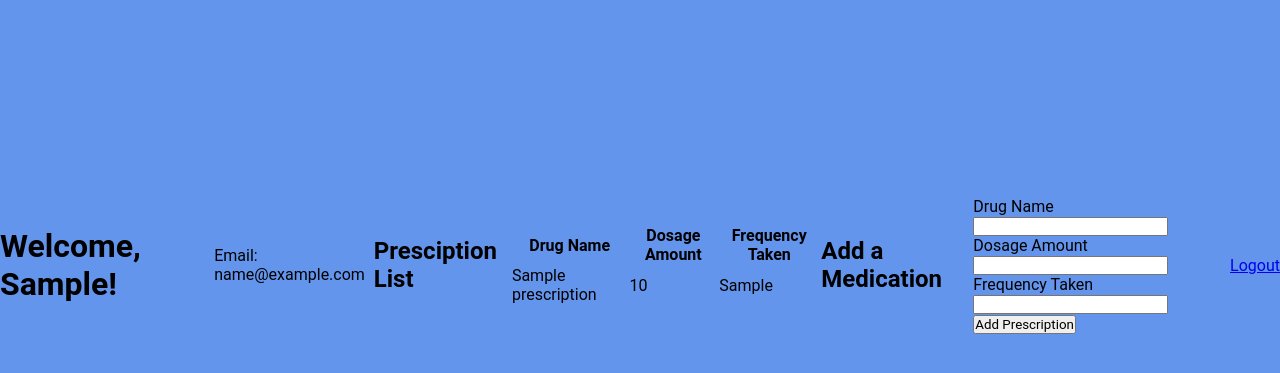
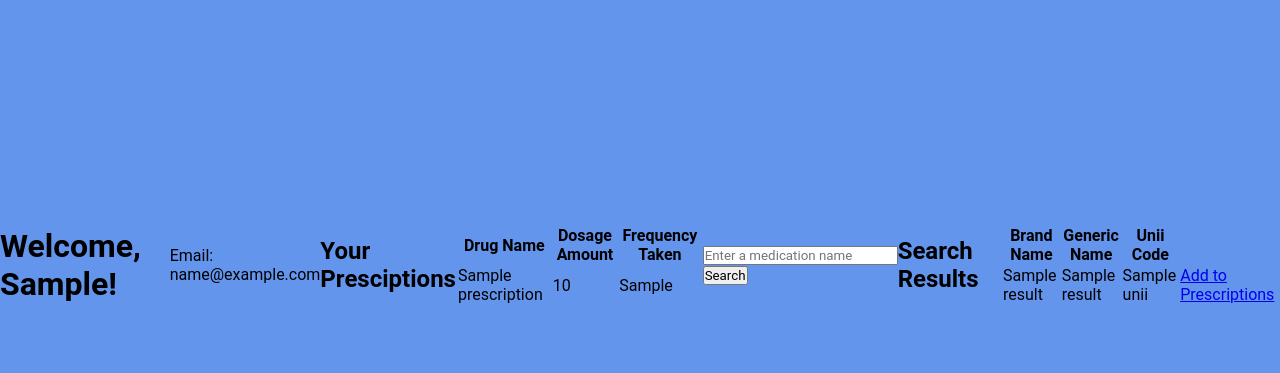
Before and after one commit to AmandaGrau/medMinder, a Flask app: template templates/profile.html in a window 1280 px wide. Shown: the part 135-508 px from the top of the page. Run offline with Flask 2, Linux system fonts and the light colour scheme; tables that the repository leaves empty hold one stand-in row (values such as "Sample post"); the template is opened without the code that fills it: values that come from a table or form of the project are taken from there, most other values are stand-ins (such as "Sample title", 1, 10 or a date in 2020).

Commit message:
Work on issues with displaying query results properly and user being able to search and add prescriptions.

```diff
--- a/server.py
+++ b/server.py
@@ -6,7 +6,6 @@ from model import connect_to_db, db
 import crud
 import rx_search
 from jinja2 import StrictUndefined
-
 import os
 
 app = Flask(__name__)
@@ -31,9 +30,6 @@ def login():
         email = request.form.get('email')
         password = request.form.get('password')
 
-        # user_id = session.get('user_id')
-        # user = crud.get_user_by_id(user_id)
-
         user = crud.get_user_by_email(email)
 
         if user and user.password == password:
@@ -42,7 +38,7 @@ def login():
             flash(f"Hello, {user.fname}!")
         return redirect('/profile')
 
-    # If user login attempt fails, display a message asking the user to try logging in again
+    # If login fails, display a message asking the user to try logging in again
     else:
         flash('The email or password you entered is incorrect. Please try again.')
     return render_template('homepage.html')
@@ -62,7 +58,7 @@ def register_user():
         # Check if user is exists
         existing_user = crud.get_user_by_email('email')
 
-        # If the user is registered but not logged in, redirect the user to login
+        # If user is registered but not logged in, redirect user to login
         if existing_user:
             # Display a message asking the user to login
             flash('A user account already exists with this email. Please log into your account.')
@@ -76,39 +72,35 @@ def register_user():
         session['user_id'] = new_user.user_id
         # Display message confirming successful login
         flash(f'Welcome, {fname}! Thank you for registering with medMinder.')
-        # If login successful, redirect to profile page (not yet created)
+        # If login successful, redirect to profile page
         return redirect ('/profile')
 
     return render_template('register.html')
 
-# Route for user to view profile
+
+# Route to view profile
 @app.route('/profile')
 def view_profile():
     """View user profile."""
 
-    if 'user_id' not in session:
-        flash(f'Please log in to view your profile.')
-        return redirect('/login')
+    user_id = session.get('user_id')
+    existing_user = crud.get_user_by_id(user_id)
 
-    user_id = (session['user_id'])
+    if existing_user:
+        # Retrieve User's prescriptions
+        user_prescriptions = existing_user.prescriptions
 
-    # Pass user id to crud function
-    user = crud.get_user_by_id(user_id)
+    # Empty list to store results
+    results = []
 
-    # Take user to the profile page
-    return render_template('profile.html', user=user)
+    return render_template('profile.html', user=existing_user, results=results)
+
 
 # Route for user to add a prescription
-@app.route('/add_prescription', methods=['GET','POST'])
+@app.route('/profile', methods=['GET','POST'])
 def add_prescription():
 
     if request.method == 'POST':
-        # Test revisions to properly display query results to profile page
-        # if 'brandName' in request.form and 'genericName' in request.form and 'unii' in request.form:
-        #     brand_name = request.form['brandName']
-        #     generic_name = request.form['genericName']
-        #     unii = request.form['unii']
-
         # prescription attributes (drugrx name, dosage_amount, frequency_taken)
         drugrx_name = request.form.get('drugrx_name')
         dosage_amount = request.form.get('dosage_amount')
@@ -152,60 +144,45 @@ def add_prescription():
     return render_template('add_prescription.html')
 
 
-# Add a route to display query results in the user profile
-@app.route('/profile')
-def display_to_profile():
-    user_id = session.get('user_id')
-    existing_user = crud.get_user_by_id(user_id)
+# # Route to display query results on profile page
+# @app.route('/profile')
+# def display_to_profile():
 
-    if existing_user:
-        # Retrieve User's prescriptions
-        user_prescriptions = existing_user.prescriptions
-        return render_template('profile.html', user=existing_user, presciptions=user_prescriptions)
-
-    else:
-        flash('Please register or login to manage prescriptions')
 
 
 # Route to handle user selecting a med
 @app.route('/select_prescription', methods =['POST'])
 def select_prescription():
 
-    # Get data with POST request and extract brand name, generic name, and unii
+    # Get data and extract brand name, generic name, and unii
     data = request.json
     brand_name = data.get('brandName')
     generic_name = data.get('genericName')
     unii = data.get('unii')
 
-    # Check if user logged in session
+    # Check if user in session
     user_id = session.get('user_id')
     # If user logged in, get user from the database
     if user_id:
         user = crud.get_user_by_id(user_id)
 
-    # If user not saved in session, display message asking user to login (dict format)
-    # if not user_id:
-        # return jsonify({'Error':'Please try logging in'})
-
-    # Query database with unqiue code to determine if a medication already exists
-    # medication = Medication.query.filter_by(unii=unii).first()
-
-    # # If med doesn't exist, create and add med to the database
-    # if not medication:
-    #     medication = Medication(brand_name=brand_name, generic_name=generic_name, unii=unii)
-    #     db.session.add(medication)
-    #     db.session.commit()
-
-    # Create and add a new prescription, linking it to the newly added medication and to the user
+        # Add a new prescription which is linked to medication and to user
         prescription = crud.create_prescription(brand_name, generic_name, unii)
         user.prescriptions.append(prescription)
         db.session.commit()
 
-        # Return JSON response confirming prescription being added
+        # Return JSON response confirming prescription added
         return jsonify({'brandName': brand_name, 'message':'New prescription added successfully'})
 
     # If user not logged in:
     return jsonify({'Error':'Please try logging in'})
+
+
+if __name__ == "__main__":
+    connect_to_db(app)
+    app.run(debug=True)
+
+
 
 # Add route for user to edit a prescription
 # @app.route('/edit_prescription', methods='POST')
@@ -216,15 +193,3 @@ def select_prescription():
     # redirect to prescriptions list where user can choose and edit a prescription
     # if prescription doesn't exist, display 'not found' message to user
     # redirect user to add a prescription
-
-
-# Add route for user to view all prescriptions
-# @app.route('/view_all_prescriptions', methods='POST')
-# def get_all_prescriptions():
-
-
-
-# If script is main program, initiate and run
-if __name__ == "__main__":
-    connect_to_db(app) # Establish connection to the database
-    app.run(debug=True) # Run Flask app and enable debugging
--- a/templates/profile.html
+++ b/templates/profile.html
@@ -8,7 +8,8 @@
   <!-- display the user's email -->
   <p>Email: {{ user.email }}</p><br><br>
 
-<h2>Presciption List</h2>
+
+<h2>Your Presciptions</h2>
 <!-- Display the User's prescriptions -->
 <table>
   <thead>
@@ -30,8 +31,46 @@
   </tbody>
 </table><br><br>
 
+<!-- Add an input form for user to search a medication -->
+<form method="GET" onsubmit="searchMedication(event)">
+  <input type="text" id="search_query" name="search_query"
+  placeholder="Enter a medication name">
+  <button type="submit">Search</button>
+</form>
+
+
+<h2>Search Results</h2>
+  <table>
+    <tr>
+      <!-- Column headers -->
+      <th>Brand Name</th>
+      <th>Generic Name</th>
+      <th>Unii Code</th>
+    </tr>
+
+    <!-- Search results -->
+  {% if result %}
+    {% for result in results %}
+      <td>{{ result.brand_name }}</td>
+      <td>{{ result.generic_name }}</td>
+      <td>{{ result.unii }}</td>
+      <!-- Add event trigger for when user selects a med - navigates to same page -->
+      <td><a href="#" onclick="selectPrescription('{{result.brand_name}}','{{result.generic_name}}','{{result.unii}}')">Add to Prescriptions</a></td>
+    </tr>
+    {% endfor %}
+  {% endif %}
+  </table>
+{% endblock %}
+
+<!-- User logout -->
+<a href="/logout">Logout</a>
+
+
+
+
+<!-- This option works, but limited to user simply adding a med - doesn't return a query -->
 <!-- Add a form for user to add a prescription -->
-<h2>Add a Medication</h2>
+<!-- <h2>Add a Medication</h2>
 <form method="POST" action="/add_prescription">
     <label for="drugrx_name">Drug Name</label>
     <input type="text" id="drugrx_name" name="drugrx_name" required><br>
@@ -40,9 +79,4 @@
     <label for="frequency_taken">Frequency Taken</label>
     <input type="text" id="frequency_taken" name="frequency_taken" required><br>
     <input type="submit" value="Add Prescription">
-</form><br>
-
-<!-- Add logout option for user -->
-<a href="/logout">Logout</a>
-
-{% endblock %}
+</form><br> -->
```
Also changed, not shown: templates/add_prescription.html (+62 -24 lines).
